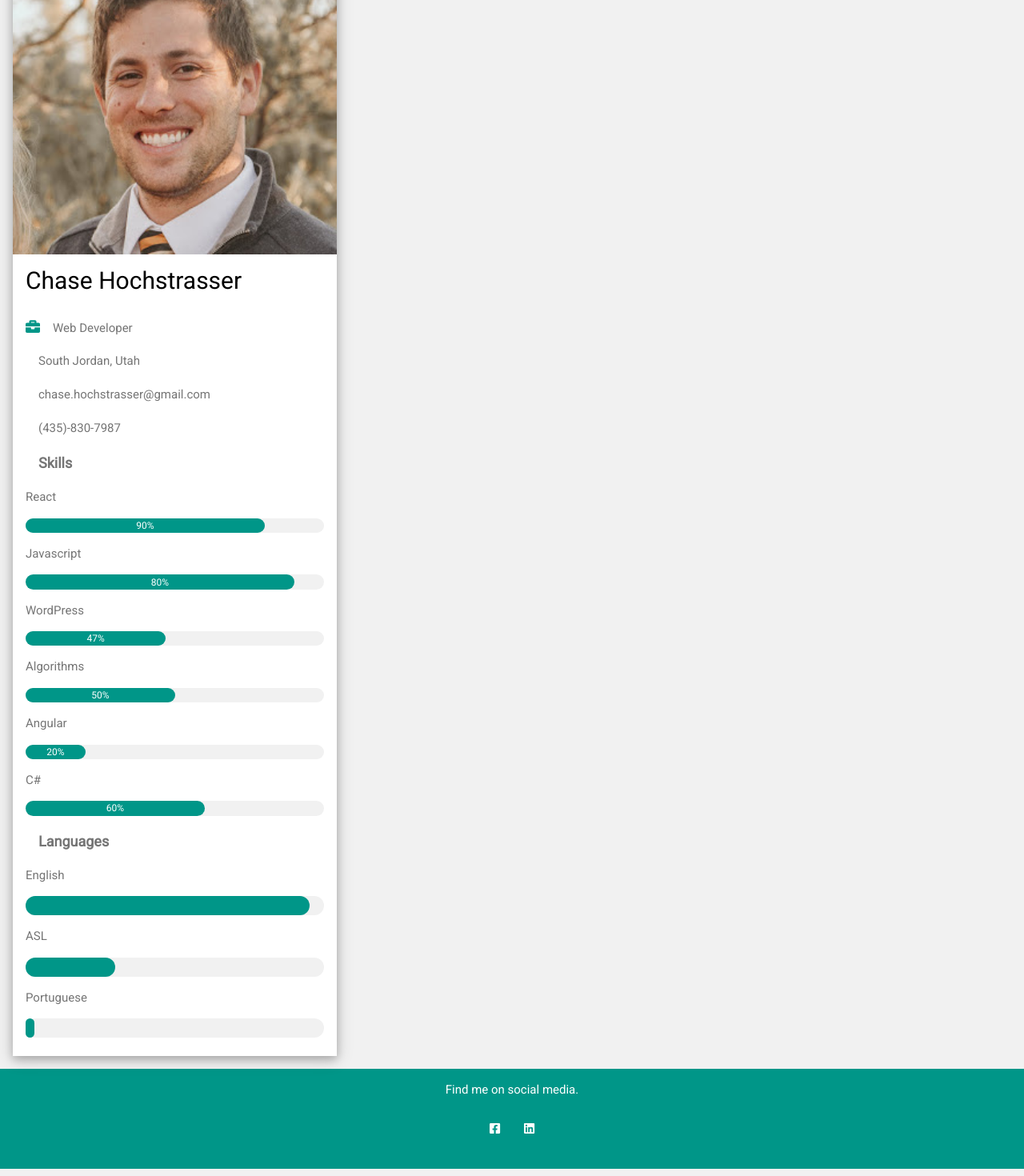
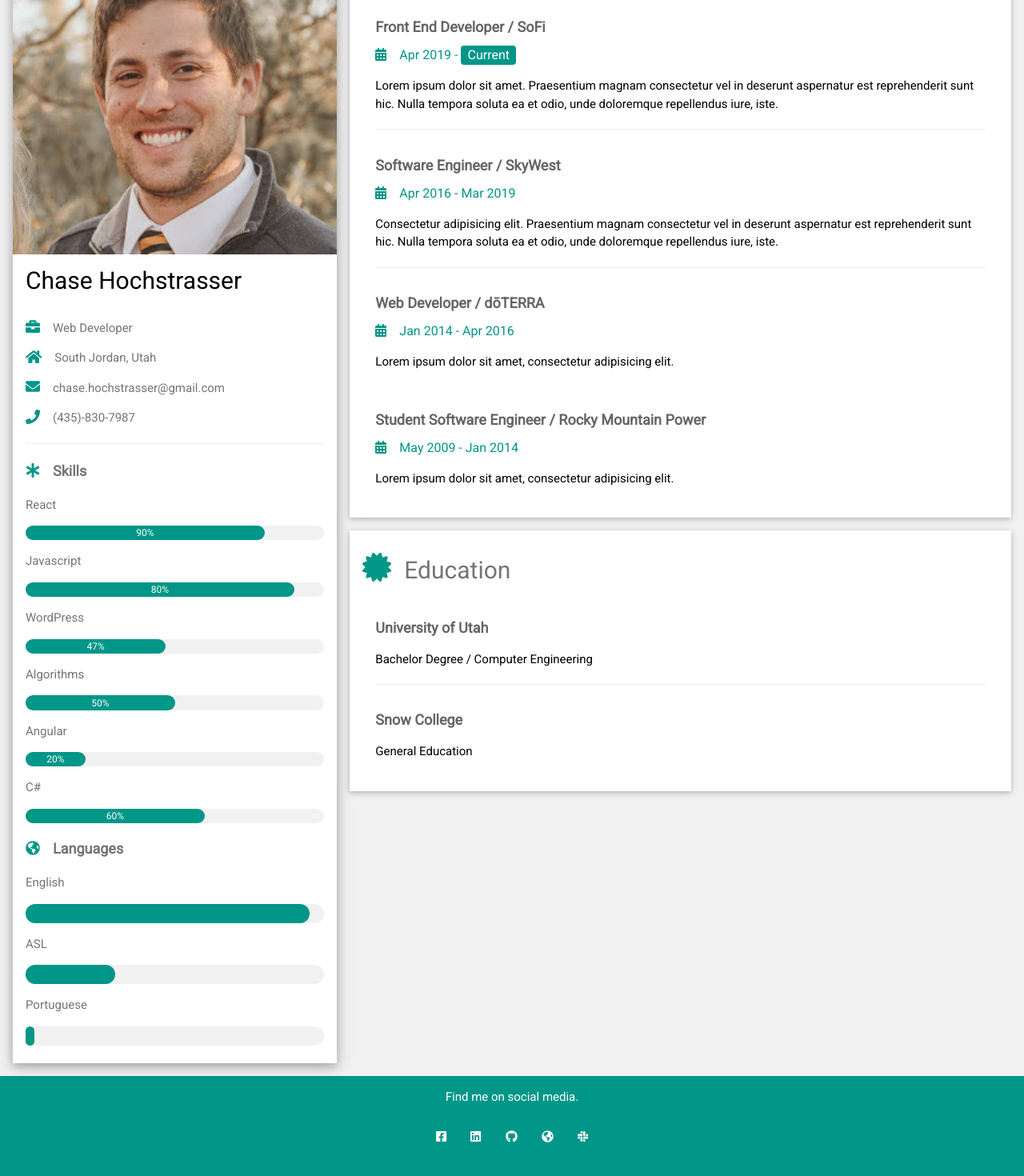
Before and after one commit to chochstrasser/chochstrasser.github.io, a React (Create React App) app: page / in a window 1280 px wide. Shown: the part 103-1573 px from the top of the page at 80% size. Built offline with nearby package versions, Linux system fonts and the light colour scheme.

Commit message:
add right column portfolio

```diff
--- a/src/App.js
+++ b/src/App.js
@@ -2,14 +2,43 @@ import React from "react";
 import { library } from "@fortawesome/fontawesome-svg-core";
 import {
   fab,
+  faSlack,
+  faGithub,
   faTwitter,
-  faFacebookF
+  faFacebookF,
 } from "@fortawesome/free-brands-svg-icons";
-import { faUser, faBriefcase } from "@fortawesome/free-solid-svg-icons";
+import {
+  faUser,
+  faBriefcase,
+  faHome,
+  faEnvelope,
+  faPhone,
+  faAsterisk,
+  faGlobeAmericas,
+  faSuitcase,
+  faCalendarAlt,
+  faCertificate,
+} from "@fortawesome/free-solid-svg-icons";
 import "./App.css";
 import Portfolio from "./portfolio";
 
-library.add(fab, faUser, faBriefcase, faTwitter, faFacebookF);
+library.add(
+  fab,
+  faUser,
+  faBriefcase,
+  faHome,
+  faEnvelope,
+  faPhone,
+  faAsterisk,
+  faGlobeAmericas,
+  faSuitcase,
+  faCalendarAlt,
+  faCertificate,
+  faSlack,
+  faGithub,
+  faTwitter,
+  faFacebookF
+);
 
 const App = () => (
   <>
--- a/src/footer/index.js
+++ b/src/footer/index.js
@@ -13,6 +13,18 @@ const Footer = () => (
       className="código-hover-opacity space-around"
       icon={["fab", "linkedin"]}
     />
+    <FontAwesomeIcon
+      className="código-hover-opacity space-around"
+      icon={["fab", "github"]}
+    />
+    <FontAwesomeIcon
+      className="código-hover-opacity space-around"
+      icon="globe-americas"
+    />
+    <FontAwesomeIcon
+      className="código-hover-opacity space-around"
+      icon={["fab", "slack"]}
+    />
     <br />
     <br />
   </footer>
--- a/src/portfolio/PortfolioLanguages.js
+++ b/src/portfolio/PortfolioLanguages.js
@@ -1,25 +1,29 @@
 import React from "react";
+import { FontAwesomeIcon } from "@fortawesome/react-fontawesome";
 
 const progressBar95 = {
   width: "95%",
-  height: "24px"
+  height: "24px",
 };
 
 const progressBar3 = {
   width: "3%",
-  height: "24px"
+  height: "24px",
 };
 
 const progressBar30 = {
   width: "30%",
-  height: "24px"
+  height: "24px",
 };
 
 const PortfolioLanguages = () => (
   <>
     <p className="código-large código-text-theme">
       <b>
-        <i className="fa fa-globe fa-fw código-margin-right código-text-teal"></i>
+        <FontAwesomeIcon
+          className="código-margin-right código-large código-text-teal"
+          icon="globe-americas"
+        />
         Languages
       </b>
     </p>
--- a/src/portfolio/index.js
+++ b/src/portfolio/index.js
@@ -1,9 +1,10 @@
 import React from "react";
 import PortfolioLeftColumn from "./portfolioLeftColumn";
+import PortfolioRightColumn from "./portfolioRightColumn";
 import Footer from "../footer";
 
 const maxWidthContent = {
-  maxWidth: "1400px"
+  maxWidth: "1400px",
 };
 
 const Portfolio = () => (
@@ -11,6 +12,7 @@ const Portfolio = () => (
     <div className="código-content código-margin-top" style={maxWidthContent}>
       <div className="código-row-padding">
         <PortfolioLeftColumn />
+        <PortfolioRightColumn />
       </div>
     </div>
     <Footer />
--- a/src/portfolio/portfolioContact.js
+++ b/src/portfolio/portfolioContact.js
@@ -8,23 +8,32 @@ const PortfolioContact = () => (
         className="código-margin-right código-large código-text-teal"
         icon="briefcase"
       />
-      {/* <i className="fa fa-briefcase fa-fw código-margin-right código-large código-text-teal"></i> */}
       Web Developer
     </p>
     <p>
-      <i className="fa fa-home fa-fw código-margin-right código-large código-text-teal"></i>
+      <FontAwesomeIcon
+        className="código-margin-right código-large código-text-teal"
+        icon="home"
+      />
       South Jordan, Utah
     </p>
     <p>
-      <i className="fa fa-envelope fa-fw código-margin-right código-large código-text-teal"></i>
+      <FontAwesomeIcon
+        className="código-margin-right código-large código-text-teal"
+        icon="envelope"
+      />
       <a href="mailto:chase.hochstrasser@gmail.com">
         chase.hochstrasser@gmail.com
       </a>
     </p>
     <p>
-      <i className="fa fa-phone fa-fw código-margin-right código-large código-text-teal"></i>
+      <FontAwesomeIcon
+        className="código-margin-right código-large código-text-teal"
+        icon="phone"
+      />
       <a href="tel:+1-435-830-7987">(435)-830-7987</a>
     </p>
+    <hr />
   </>
 );
 
--- /dev/null
+++ b/src/portfolio/portfolioEducation.js
@@ -0,0 +1,32 @@
+import React from "react";
+import { FontAwesomeIcon } from "@fortawesome/react-fontawesome";
+
+const PortfolioEducation = () => {
+  return (
+    <div class="código-container código-card código-white">
+      <h2 class="código-text-grey código-padding-16">
+        <FontAwesomeIcon
+          className="código-margin-right código-xxlarge código-text-teal"
+          icon="certificate"
+        />
+        Education
+      </h2>
+      <div class="código-container">
+        <h5 class="código-opacity">
+          <b>University of Utah</b>
+        </h5>
+        <p>Bachelor Degree / Computer Engineering</p>
+        <hr />
+      </div>
+      <div class="código-container">
+        <h5 class="código-opacity">
+          <b>Snow College</b>
+        </h5>
+        <p>General Education</p>
+        <br />
+      </div>
+    </div>
+  );
+};
+
+export default PortfolioEducation;
--- /dev/null
+++ b/src/portfolio/portfolioRightColumn.js
@@ -0,0 +1,13 @@
+import React from "react";
+import PortfolioWorkExperience from "./portfolioWorkExperience";
+import PortfolioEducation from "./portfolioEducation";
+import "./portfolio.css";
+
+const PortfolioRightColumn = () => (
+  <div class="código-col s12 m6 l8">
+    <PortfolioWorkExperience />
+    <PortfolioEducation />
+  </div>
+);
+
+export default PortfolioRightColumn;
--- a/src/portfolio/portfolioSkills.js
+++ b/src/portfolio/portfolioSkills.js
@@ -1,34 +1,38 @@
 import React from "react";
+import { FontAwesomeIcon } from "@fortawesome/react-fontawesome";
 
 const progressBar90 = {
-  width: "90%"
+  width: "90%",
 };
 
 const progressBar80 = {
-  width: "80%"
+  width: "80%",
 };
 
 const progressBar47 = {
-  width: "47%"
+  width: "47%",
 };
 
 const progressBar50 = {
-  width: "50%"
+  width: "50%",
 };
 
 const progressBar20 = {
-  width: "20%"
+  width: "20%",
 };
 
 const progressBar60 = {
-  width: "60%"
+  width: "60%",
 };
 
 const PortfolioSkills = () => (
   <>
     <p className="código-large">
       <b>
-        <i className="fa fa-asterisk fa-fw código-margin-right código-text-teal"></i>
+        <FontAwesomeIcon
+          className="código-margin-right código-large código-text-teal"
+          icon="asterisk"
+        />
         Skills
       </b>
     </p>
--- /dev/null
+++ b/src/portfolio/portfolioWorkExperience.js
@@ -0,0 +1,83 @@
+import React from "react";
+import { FontAwesomeIcon } from "@fortawesome/react-fontawesome";
+
+const PortfolioWorkExperience = () => {
+  return (
+    <div class="código-container código-card código-white código-margin-bottom">
+      <h2 class="código-text-grey código-padding-16">
+        <FontAwesomeIcon
+          className="código-margin-right código-xxlarge código-text-teal"
+          icon="suitcase"
+        />
+        Work Experience
+      </h2>
+      <div class="código-container">
+        <h5 class="código-opacity">
+          <b>Front End Developer / SoFi</b>
+        </h5>
+        <h6 class="código-text-teal">
+          <FontAwesomeIcon
+            className="código-margin-right código-text-teal"
+            icon="calendar-alt"
+          />
+          Apr 2019 -{" "}
+          <span class="código-tag código-teal código-round">Current</span>
+        </h6>
+        <p>
+          Lorem ipsum dolor sit amet. Praesentium magnam consectetur vel in
+          deserunt aspernatur est reprehenderit sunt hic. Nulla tempora soluta
+          ea et odio, unde doloremque repellendus iure, iste.
+        </p>
+        <hr />
+      </div>
+      <div class="código-container">
+        <h5 class="código-opacity">
+          <b>Software Engineer / SkyWest</b>
+        </h5>
+        <h6 class="código-text-teal">
+          <FontAwesomeIcon
+            className="código-margin-right código-text-teal"
+            icon="calendar-alt"
+          />
+          Apr 2016 - Mar 2019
+        </h6>
+        <p>
+          Consectetur adipisicing elit. Praesentium magnam consectetur vel in
+          deserunt aspernatur est reprehenderit sunt hic. Nulla tempora soluta
+          ea et odio, unde doloremque repellendus iure, iste.
+        </p>
+        <hr />
+      </div>
+      <div class="código-container">
+        <h5 class="código-opacity">
+          <b>Web Developer / dōTERRA</b>
+        </h5>
+        <h6 class="código-text-teal">
+          <FontAwesomeIcon
+            className="código-margin-right código-text-teal"
+            icon="calendar-alt"
+          />
+          Jan 2014 - Apr 2016
+        </h6>
+        <p>Lorem ipsum dolor sit amet, consectetur adipisicing elit. </p>
+        <br />
+      </div>
+      <div class="código-container">
+        <h5 class="código-opacity">
+          <b>Student Software Engineer / Rocky Mountain Power</b>
+        </h5>
+        <h6 class="código-text-teal">
+          <FontAwesomeIcon
+            className="código-margin-right código-text-teal"
+            icon="calendar-alt"
+          />
+          May 2009 - Jan 2014
+        </h6>
+        <p>Lorem ipsum dolor sit amet, consectetur adipisicing elit. </p>
+        <br />
+      </div>
+    </div>
+  );
+};
+
+export default PortfolioWorkExperience;
```
Also changed, not shown: 1 other file (tests, documents, lock files or other folders).
